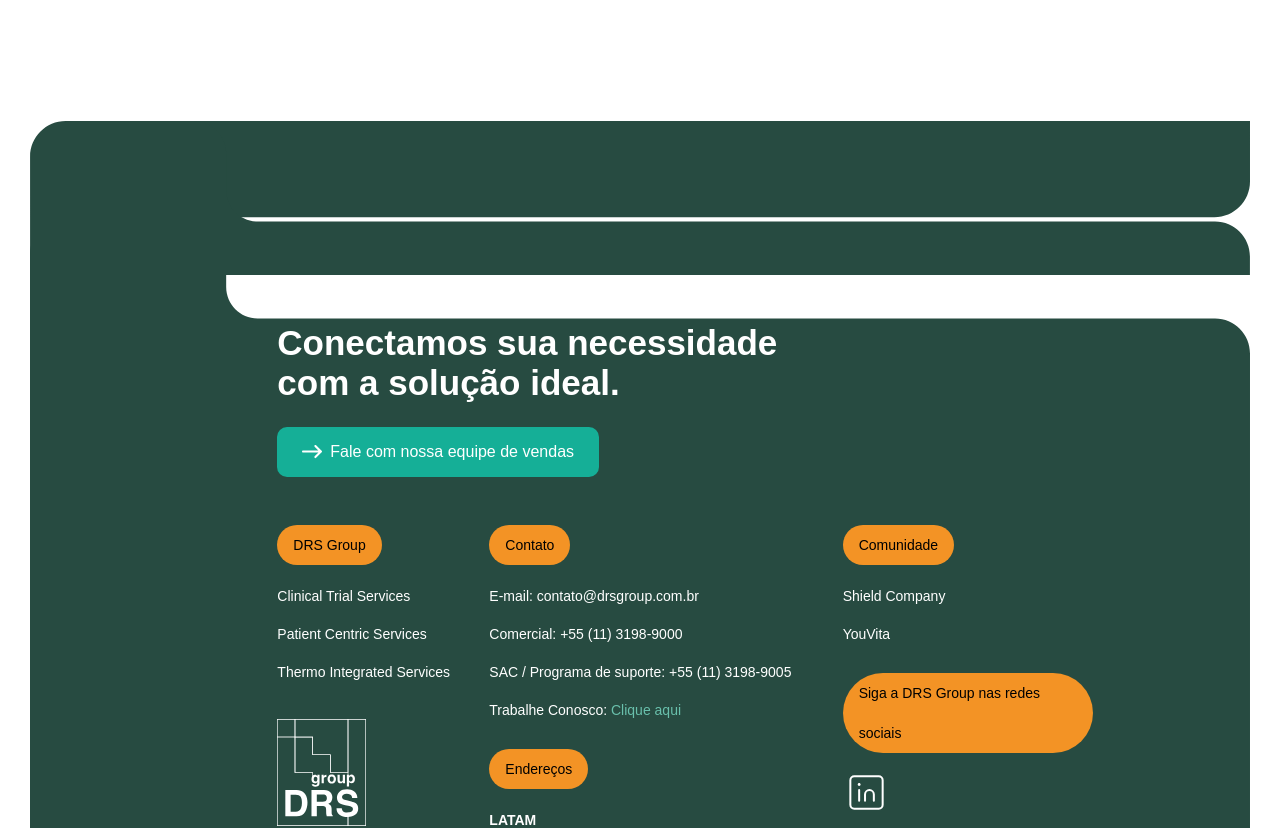
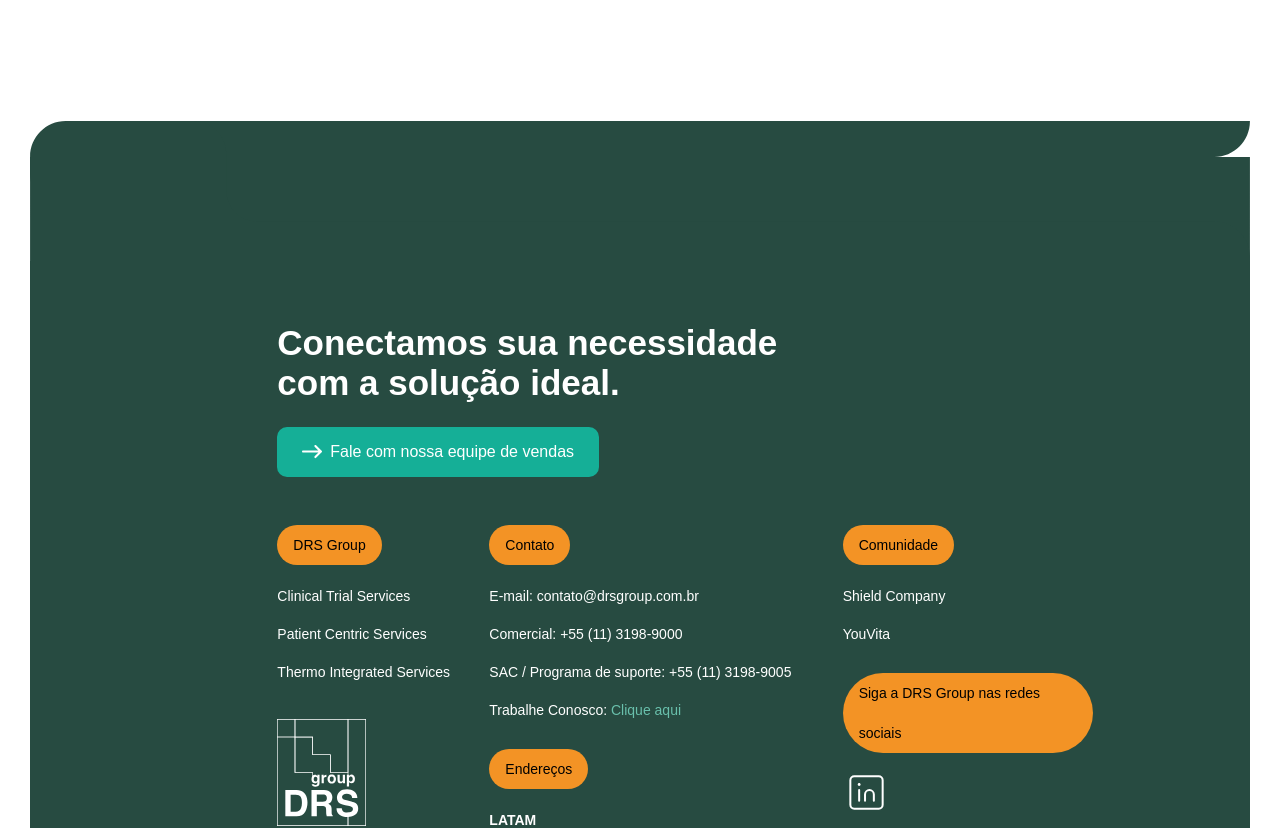
Before and after one commit to clau-trevizan/drs_dali, a React (Vite) app: page /contato in a window 1280 px wide. Shown: the part 1500-2328 px from the top of the page. Built offline with nearby package versions, Linux system fonts and the light colour scheme; the HTML template or start-up script is replaced by a standard one; a web font is replaced by a local one.

Commit message:
ajuste final footer desktop

```diff
--- a/src/components/layout/Footer.tsx
+++ b/src/components/layout/Footer.tsx
@@ -46,6 +46,7 @@ const footerData = {
 export const Footer = React.forwardRef<HTMLElement>((props, ref) => {
   return (
     <footer ref={ref} className="text-primary-foreground relative footer-responsive bg-footer-desktop" style={{ minHeight: 'auto', marginBottom: '125px' }}>
+    <div class="desktop-fundo"></div>
 
       {/* Mobile background with two images */}
       <div
--- a/src/index.css
+++ b/src/index.css
@@ -929,11 +929,22 @@ html, body {
     background-size: calc(100% - 60px);
     background-repeat: no-repeat, repeat-y, no-repeat;
     padding-top: 140px;
-    background-image: url('/images/top-rodape.svg'), url('/images/rodape-verde.svg'), url('/images/bottom-rodape.svg');
-    background-position: top center, center center, bottom center;
+    background-image: url('/images/top-rodape.svg'), url('/images/bottom-rodape.svg');
+    background-position: top center, bottom center;
     padding-bottom: 50px;
   }
+  .desktop-fundo {
+    background-image: url('/images/meio-rodape.svg');
+    background-position: center center;
+    background-size: cover;
+    background-repeat: repeat-y;
+    position: absolute;
+    left: 30px;
+    right: 30px;
+    width: calc(100% - 60px);
+  }
 }
+
 @media (max-width: 1023px) {
   .mobile-padding {
     padding: 5rem 1rem 3rem 2rem !important;
@@ -986,3 +997,18 @@ html, body {
     bottom: 80px !important;
   }
 }
+@media (min-width: 1024px) and (max-width: 1143px){
+  .desktop-fundo {
+    height: calc(100% - 255px);
+  }
+}
+@media (min-width: 1144px) and (max-width: 1343px){
+  .desktop-fundo {
+    height: calc(100% - 275px);
+  }
+}
+@media (min-width: 1344px) {
+  .desktop-fundo {
+    height: calc(100% - 300px);
+  }
+}
```
